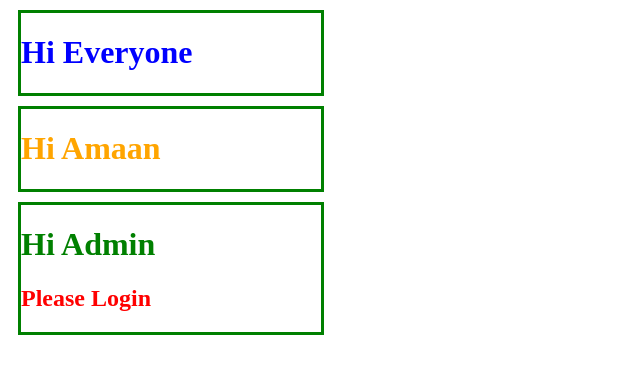
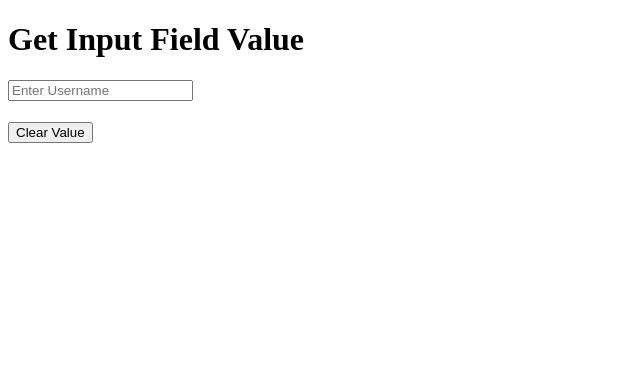
Before and after one commit to Amaan-2469/Learning-React, a React (Vite) app: page / in a window 1280 px wide. Shown: the top 374 px of the page, without its empty margins (0-640 px from the left). Built offline with nearby package versions, Linux system fonts and the light colour scheme.

Commit message:
Get Input Field Value

```diff
--- a/src/App.jsx
+++ b/src/App.jsx
@@ -1,23 +1,13 @@
-import User from "./User"
-import Wrapper from "./Wrapper"
+import { useState } from "react"
+
 function App(){
+  const [val,setValue] = useState("")
   return (
     <div>
-      {/* <User name="Amaan Ansari" />
-      <User name="Farhaan Ansari" />
-      <User />
-      <User /> */}
-
-      <Wrapper color="blue">
-        <h1>Hi Everyone</h1>
-      </Wrapper>
-      <Wrapper color="orange">
-        <h1>Hi Amaan</h1>
-      </Wrapper>
-      <Wrapper>
-        <h1>Hi Admin</h1>
-        <h2 style={{color:"red"}}>Please Login</h2>
-      </Wrapper>
+      <h1>Get Input Field Value</h1>
+      <input type="text" value={val} onChange={(event) => setValue(event.target.value)} placeholder="Enter Username" />
+      <h1>{val}</h1>
+      <button onClick={() => setValue("")}>Clear Value</button>
     </div>
   )
 }
--- a/src/User.jsx
+++ /dev/null
@@ -1,7 +0,0 @@
-function User({name="New User"}){
-    return(
-        <h1>Hi, {name}</h1>
-    )
-}
-
-export default User
--- a/src/Wrapper.jsx
+++ /dev/null
@@ -1,9 +0,0 @@
-function Wrapper({children,color="green"}){
-    return(
-        <div style={{color:color, border:"3px solid green",width:"300px", margin:"10px"}}>
-            {children}
-        </div>
-    )
-}
-
-export default Wrapper
```
